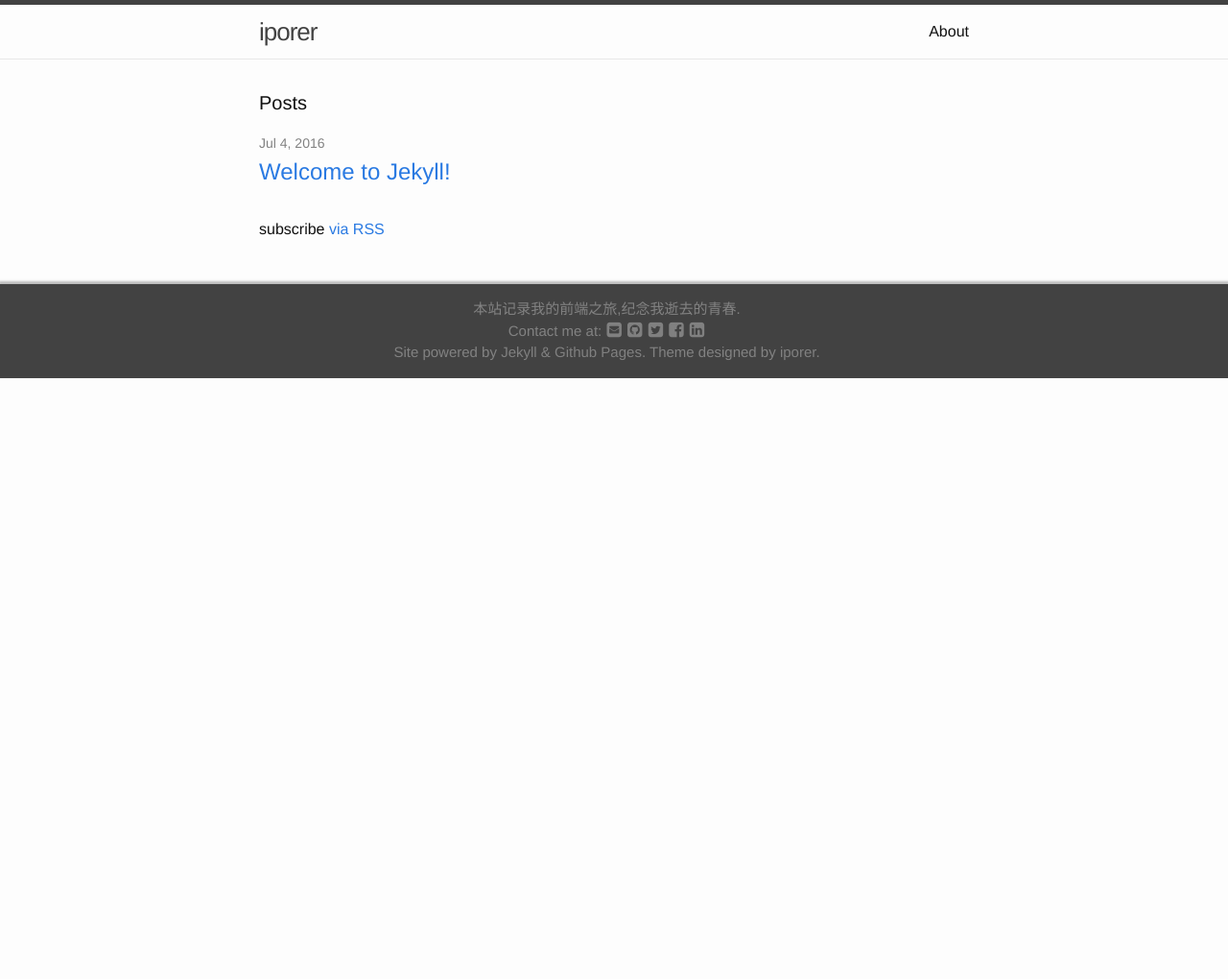
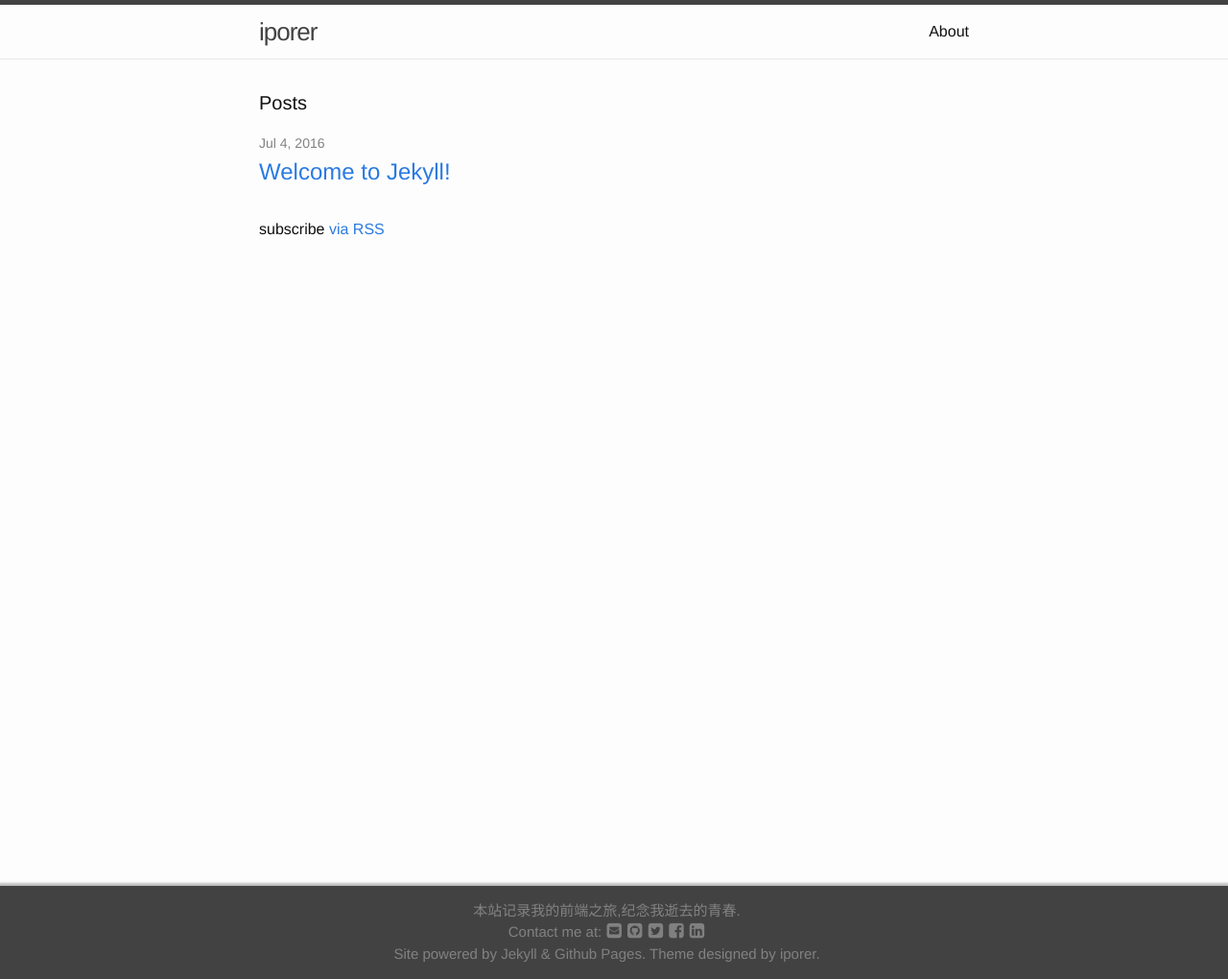
Before and after one commit to iporer/iporer.github.io, a Jekyll site: the page built from index.html, in a window 1280 px wide. Shown: the whole page at 96% size. Built offline with Jekyll 4.4.1, drawn with Linux system fonts in a browser that asks for light colours; before the commit the page ends 900 px from its top, so only the background shows below that.

Commit message:
fix bug of footer position

```diff
--- a/_sass/_base.scss
+++ b/_sass/_base.scss
@@ -8,12 +8,17 @@ dl, dd, ol, ul, figure {
   padding: 0;
 }
 
-
-
 /**
  * Basic styling
  */
+html {
+  height: 100%;
+}
+
 body {
+  height: 100%;
+  padding-bottom: 120px;
+  position: relative;
   font: $base-font-weight #{$base-font-size}/#{$base-line-height} $base-font-family;
   color: $text-color;
   background-color: $background-color;
@@ -25,8 +30,6 @@ body {
   font-kerning: normal;
 }
 
-
-
 /**
  * Set `margin-bottom` to maintain vertical rhythm
  */
@@ -37,8 +40,6 @@ ul, ol, dl, figure,
   margin-bottom: $spacing-unit / 2;
 }
 
-
-
 /**
  * Images
  */
@@ -46,8 +47,6 @@ img {
   max-width: 100%;
   vertical-align: middle;
 }
-
-
 
 /**
  * Figures
@@ -59,8 +58,6 @@ figure > img {
 figcaption {
   font-size: $small-font-size;
 }
-
-
 
 /**
  * Lists
@@ -76,16 +73,12 @@ li {
   }
 }
 
-
-
 /**
  * Headings
  */
 h1, h2, h3, h4, h5, h6 {
   font-weight: $base-font-weight;
 }
-
-
 
 /**
  * Links
@@ -104,8 +97,6 @@ a {
   }
 }
 
-
-
 /**
  * Blockquotes
  */
@@ -121,8 +112,6 @@ blockquote {
     margin-bottom: 0;
   }
 }
-
-
 
 /**
  * Code formatting
@@ -150,14 +139,12 @@ pre {
   }
 }
 
-
-
 /**
  * Wrapper
  */
 .wrapper {
   max-width: -webkit-calc(#{$content-width} - (#{$spacing-unit} * 2));
-    max-width:         calc(#{$content-width} - (#{$spacing-unit} * 2));
+  max-width: calc(#{$content-width} - (#{$spacing-unit} * 2));
   margin-right: auto;
   margin-left: auto;
   padding-right: $spacing-unit;
@@ -166,13 +153,11 @@ pre {
 
   @include media-query($on-laptop) {
     max-width: -webkit-calc(#{$content-width} - (#{$spacing-unit}));
-        max-width:         calc(#{$content-width} - (#{$spacing-unit}));
+    max-width: calc(#{$content-width} - (#{$spacing-unit}));
     padding-right: $spacing-unit / 2;
     padding-left: $spacing-unit / 2;
   }
 }
-
-
 
 /**
  * Clearfix
@@ -185,8 +170,6 @@ pre {
     clear: both;
   }
 }
-
-
 
 /**
  * Icons
--- a/_sass/_layout.scss
+++ b/_sass/_layout.scss
@@ -99,7 +99,7 @@
   padding: $spacing-unit/2 0;
   background: rgb(66, 66, 66);
   box-shadow: 0 -2px 2px 1px rgba(128, 128, 128, 0.5);
-  position: relative;
+  position: absolute;
   left: 0;
   right: 0;
   bottom: 0;
```
Lines whose indentation alone changed are shown as unchanged.
